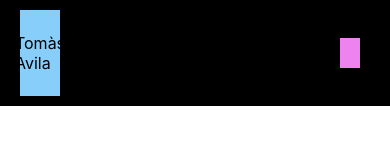
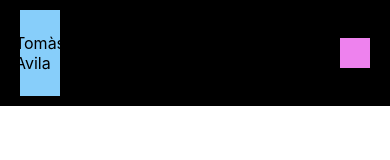
Before and after one commit to iltommi1995/tomas-avila-portfolio, a React (Create React App) app: page / in a window 390 px wide. Shown: the top 160 px of the page. Built offline with nearby package versions, Linux system fonts and the light colour scheme.

Commit message:
header responsive

```diff
--- a/src/components/organisms/header/header.css
+++ b/src/components/organisms/header/header.css
@@ -82,7 +82,7 @@ box-shadow: -1px 2px 15px 0px rgba(0,0,0,0.75);
 }
 
     .toggler-container {
-    grid-column: 20/22;
+    grid-column: 21/24;
     display: flex;
     align-items: center;
     justify-content: space-between;
@@ -112,11 +112,26 @@ box-shadow: -1px 2px 15px 0px rgba(0,0,0,0.75);
 }
 
 
-@media screen and (max-width: 768px) {
+@media screen and (max-width: 455px) {
     .toggler-container {
-    grid-column: 18/20;
-    display: flex;
-    align-items: center;
-    justify-content: space-between;
+    grid-column: 20/23;
     }
 }
+
+@media screen and (max-width: 420px) {
+    .toggler-container {
+    grid-column: 18/21;
+    }
+}
+
+@media screen and (max-width: 380px) {
+    .toggler-container {
+    grid-column: 17/20;
+    }
+}
+
+@media screen and (max-width: 360px) {
+    .toggler-container {
+    grid-column: 16/19;
+    }
+}
```
